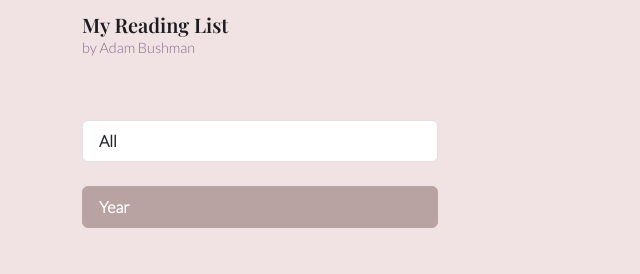
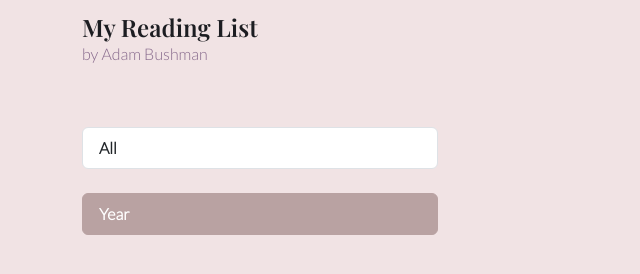
Before and after one commit to adambushman/reading-list-tracker, a plain HTML site: page index.html in a window 1280 px wide. Shown: the whole page, without its empty margins (0-640 px from the left). Drawn offline with nearby package versions, Linux system fonts and the light colour scheme.

Commit message:
Enlarged branding

```diff
--- a/style.css
+++ b/style.css
@@ -40,12 +40,12 @@ nav a {
 }
 .brand-title {
     color: #1C1D21;
-    font-size: 1.25rem;
+    font-size: 1.5rem;
 }
 
 .brand-subtitle {
     color: #87698C;
-    font-size: 0.9rem;
+    font-size: 1rem;
 }
 
 .btn-main {
```
